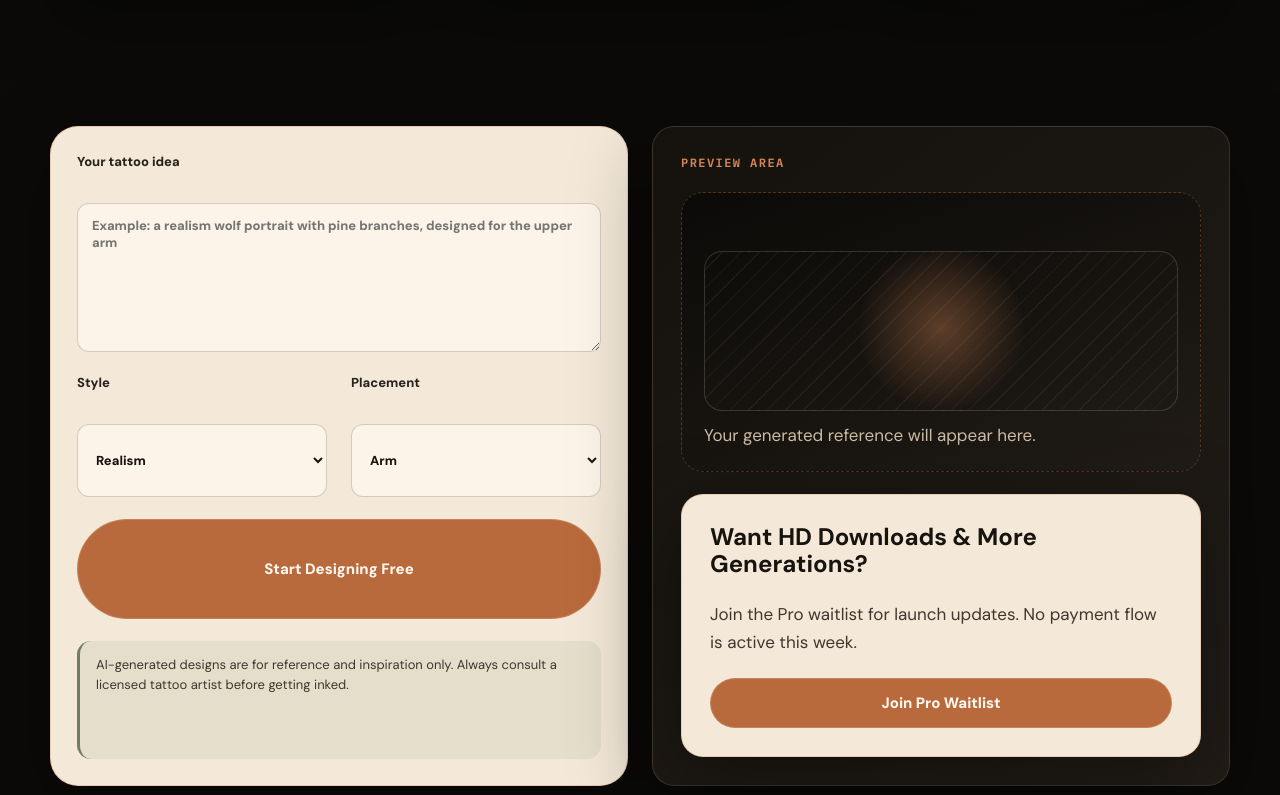
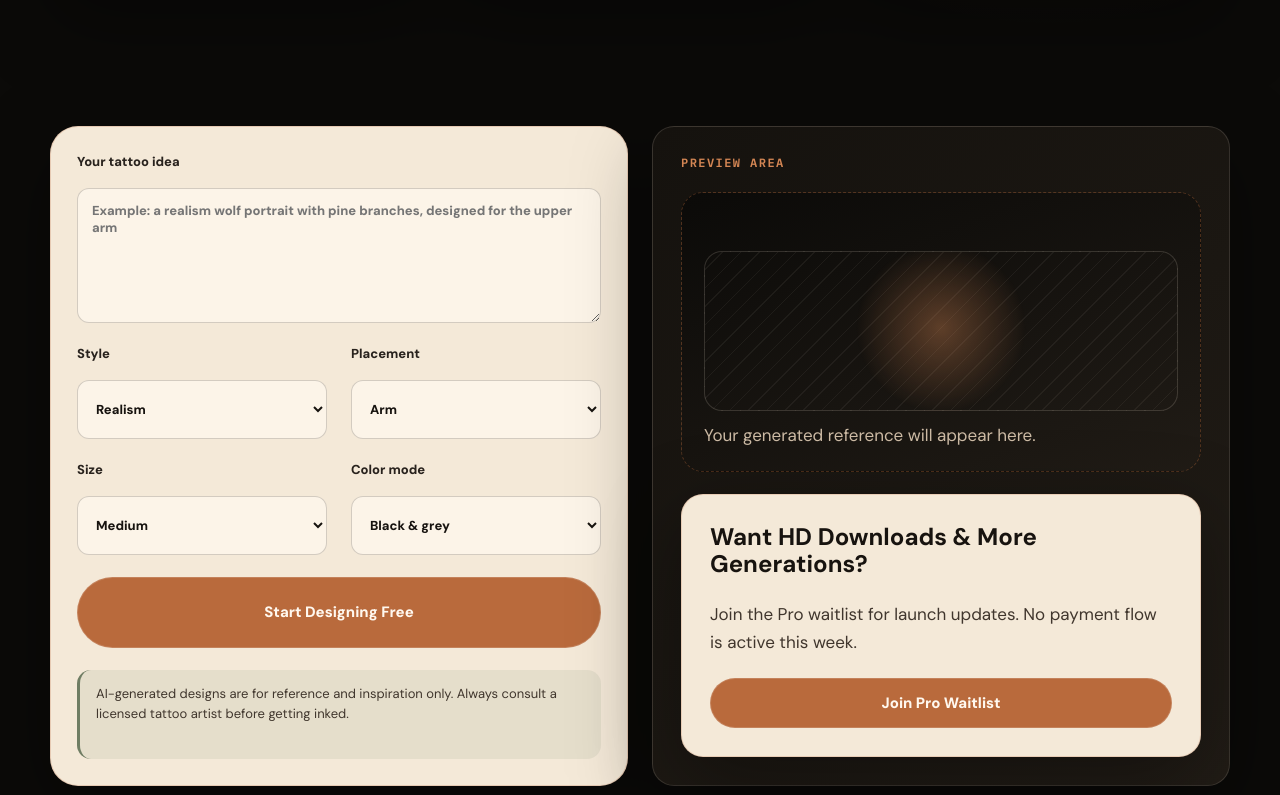
Before and after one commit to wwanxin19-ops/aitattoogenerator, a Next.js app: page /ai-tattoo-generator in a window 1280 px wide. Shown: the part 685-1480 px from the top of the page. Built offline with nearby package versions, Linux system fonts and the light colour scheme.

Commit message:
feat: connect frontend to leads events and generator api

```diff
--- a/app/ai-tattoo-generator/page.tsx
+++ b/app/ai-tattoo-generator/page.tsx
@@ -1,6 +1,5 @@
 import type { Metadata } from "next";
-import { ComplianceNote } from "@/components/Shared";
-import { ModalButton } from "@/components/ModalButtons";
+import { GeneratorForm } from "@/components/GeneratorForm";
 
 export const metadata: Metadata = {
   title: "AI Tattoo Generator — See Your Design in 30 Seconds",
@@ -26,45 +25,7 @@ export default function GeneratorPage() {
       </section>
 
       <section className="section section-tight">
-        <div className="container grid-2">
-          <form className="generator-panel stack">
-            <label>
-              Your tattoo idea
-              <textarea placeholder="Example: a realism wolf portrait with pine branches, designed for the upper arm" />
-            </label>
-            <div className="grid-2">
-              <label>
-                Style
-                <select defaultValue="realism">
-                  <option value="realism">Realism</option>
-                  <option value="minimalist">Minimalist</option>
-                  <option value="traditional">Traditional</option>
-                  <option value="fine-line">Fine line</option>
-                </select>
-              </label>
-              <label>
-                Placement
-                <select defaultValue="arm">
-                  <option value="arm">Arm</option>
-                  <option value="forearm">Forearm</option>
-                  <option value="wrist">Wrist</option>
-                  <option value="shoulder">Shoulder</option>
-                </select>
-              </label>
-            </div>
-            <button className="btn btn-primary btn-block" type="button">Start Designing Free</button>
-            <ComplianceNote tool />
-          </form>
-          <aside className="card-dark stack">
-            <span className="eyebrow">Preview area</span>
-            <div className="preview-box"><div className="preview-art" aria-hidden="true" /><p>Your generated reference will appear here.</p></div>
-            <div className="card-paper stack">
-              <h3>Want HD Downloads & More Generations?</h3>
-              <p>Join the Pro waitlist for launch updates. No payment flow is active this week.</p>
-              <ModalButton type="pro" block>Join Pro Waitlist</ModalButton>
-            </div>
-          </aside>
-        </div>
+        <GeneratorForm />
       </section>
     </main>
   );
--- a/components/EmailModal.tsx
+++ b/components/EmailModal.tsx
@@ -9,18 +9,24 @@ type EmailModalProps = {
   onClose: () => void;
 };
 
-type WaitlistErrorCode =
-  | "ALREADY_JOINED"
+type LeadsErrorCode =
+  | "INVALID_JSON"
   | "INVALID_EMAIL"
   | "INVALID_SOURCE"
+  | "DUPLICATE_LEAD"
+  | "ALREADY_JOINED"
   | "RATE_LIMITED"
+  | "SERVER_CONFIG_ERROR"
   | "CONFIG_ERROR"
-  | "SERVER_ERROR";
+  | "DATABASE_ERROR"
+  | "SERVER_ERROR"
+  | "METHOD_NOT_ALLOWED";
 
-type WaitlistResponse =
+type LeadsResponse =
   | {
       success: true;
       data: {
+        id?: string;
         email: string;
         source: ModalType;
         created_at: string;
@@ -29,7 +35,7 @@ type WaitlistResponse =
   | {
       success: false;
       error: {
-        code: WaitlistErrorCode;
+        code: LeadsErrorCode;
         message: string;
       };
     };
@@ -51,38 +57,61 @@ const modalCopy = {
   }
 } satisfies Record<ModalType, Record<string, string>>;
 
+const successMessage = "Thanks — you're on the list.";
+const duplicateMessage = "You're already on the waitlist.";
 const fallbackErrorMessage = "Something went wrong. Please try again.";
 
-function getErrorMessage(code: WaitlistErrorCode, message?: string) {
-  if (message) return message;
-
+function getErrorMessage(code: LeadsErrorCode, message?: string) {
   switch (code) {
+    case "DUPLICATE_LEAD":
     case "ALREADY_JOINED":
-      return "This email is already on this waitlist.";
+      return duplicateMessage;
     case "INVALID_EMAIL":
       return "Please enter a valid email address.";
+    case "RATE_LIMITED":
+      return "Too many attempts. Please try again later.";
     case "INVALID_SOURCE":
       return "This waitlist source is not supported.";
-    case "RATE_LIMITED":
-      return "Too many attempts. Please wait a moment and try again.";
+    case "INVALID_JSON":
+    case "SERVER_CONFIG_ERROR":
     case "CONFIG_ERROR":
-      return "The waitlist is not configured yet. Please try again later.";
+    case "DATABASE_ERROR":
     case "SERVER_ERROR":
-      return fallbackErrorMessage;
+    case "METHOD_NOT_ALLOWED":
     default:
-      return fallbackErrorMessage;
+      return message || fallbackErrorMessage;
   }
 }
 
+function trackEmailSubmit(source: ModalType) {
+  return fetch("/api/events", {
+    method: "POST",
+    headers: {
+      "Content-Type": "application/json"
+    },
+    body: JSON.stringify({
+      event: "email_submit",
+      source,
+      page: window.location.pathname,
+      metadata: {
+        form: "email_modal"
+      }
+    })
+  }).catch(() => undefined);
+}
+
 export function EmailModal({ type, onClose }: EmailModalProps) {
-  const [submitted, setSubmitted] = useState(false);
+  const [submittedMessage, setSubmittedMessage] = useState("");
   const [errorMessage, setErrorMessage] = useState("");
   const [isSubmitting, setIsSubmitting] = useState(false);
   const copy = modalCopy[type];
 
   async function handleSubmit(event: FormEvent<HTMLFormElement>) {
     event.preventDefault();
-    const formData = new FormData(event.currentTarget);
+    if (isSubmitting) return;
+
+    const form = event.currentTarget;
+    const formData = new FormData(form);
     const email = String(formData.get("email") ?? "").trim();
 
     if (!email) {
@@ -94,23 +123,30 @@ export function EmailModal({ type, onClose }: EmailModalProps) {
     setErrorMessage("");
 
     try {
-      const response = await fetch("/api/waitlist", {
+      const response = await fetch("/api/leads", {
         method: "POST",
         headers: {
           "Content-Type": "application/json"
         },
         body: JSON.stringify({ email, source: type })
       });
-      const result = (await response.json()) as WaitlistResponse;
+      const result = (await response.json()) as LeadsResponse;
 
-      if (!response.ok || !result.success) {
-        const error = result.success ? undefined : result.error;
-        setErrorMessage(getErrorMessage(error?.code ?? "SERVER_ERROR", error?.message));
+      if (!result.success) {
+        const message = getErrorMessage(result.error.code, result.error.message);
+        if (result.error.code === "DUPLICATE_LEAD" || result.error.code === "ALREADY_JOINED") {
+          setSubmittedMessage(message);
+          form.reset();
+          void trackEmailSubmit(type);
+          return;
+        }
+        setErrorMessage(message);
         return;
       }
 
-      setSubmitted(true);
-      event.currentTarget.reset();
+      setSubmittedMessage(successMessage);
+      form.reset();
+      void trackEmailSubmit(type);
     } catch {
       setErrorMessage(fallbackErrorMessage);
     } finally {
@@ -136,9 +172,9 @@ export function EmailModal({ type, onClose }: EmailModalProps) {
           <span className="eyebrow">Early access</span>
           <h2 id="email-modal-title">{copy.headline}</h2>
           <p>{copy.sub}</p>
-          {submitted ? (
+          {submittedMessage ? (
             <div className="compliance-note tool-compliance" role="status">
-              Thanks — you&apos;re on the list.
+              {submittedMessage}
             </div>
           ) : (
             <form className="stack" onSubmit={handleSubmit}>
@@ -151,7 +187,7 @@ export function EmailModal({ type, onClose }: EmailModalProps) {
                   {errorMessage}
                 </div>
               ) : null}
-              <button className="btn btn-primary btn-block" type="submit" disabled={isSubmitting}>
+              <button className="btn btn-primary btn-block" type="submit" disabled={isSubmitting} aria-busy={isSubmitting}>
                 {isSubmitting ? "Submitting..." : copy.button}
               </button>
             </form>
--- /dev/null
+++ b/components/GeneratorForm.tsx
@@ -0,0 +1,184 @@
+"use client";
+
+import { FormEvent, useState } from "react";
+import { ComplianceNote } from "@/components/Shared";
+import { ModalButton } from "@/components/ModalButtons";
+
+type GenerateResponse =
+  | {
+      success: true;
+      data: {
+        request_id: string;
+        status: "mocked";
+        message: string;
+        created_at: string;
+        result: {
+          image_url: string | null;
+          preview_text: string;
+        };
+      };
+    }
+  | {
+      success: false;
+      error: {
+        code: string;
+        message: string;
+      };
+    };
+
+const fallbackErrorMessage = "Something went wrong. Please try again.";
+
+function trackGeneratorUse(style: string, placement: string, size: string, colorMode: string) {
+  return fetch("/api/events", {
+    method: "POST",
+    headers: {
+      "Content-Type": "application/json"
+    },
+    body: JSON.stringify({
+      event: "generator_use",
+      page: window.location.pathname,
+      metadata: {
+        style,
+        placement,
+        size,
+        color_mode: colorMode
+      }
+    })
+  }).catch(() => undefined);
+}
+
+export function GeneratorForm() {
+  const [previewText, setPreviewText] = useState("Your generated reference will appear here.");
+  const [errorMessage, setErrorMessage] = useState("");
+  const [isSubmitting, setIsSubmitting] = useState(false);
+
+  async function handleSubmit(event: FormEvent<HTMLFormElement>) {
+    event.preventDefault();
+    if (isSubmitting) return;
+
+    const form = event.currentTarget;
+    const formData = new FormData(form);
+    const prompt = String(formData.get("prompt") ?? "").trim();
+    const style = String(formData.get("style") ?? "").trim();
+    const placement = String(formData.get("placement") ?? "").trim();
+    const size = String(formData.get("size") ?? "").trim();
+    const colorMode = String(formData.get("color_mode") ?? "").trim();
+
+    if (!prompt) {
+      setErrorMessage("Please describe the tattoo you want to generate.");
+      return;
+    }
+
+    setIsSubmitting(true);
+    setErrorMessage("");
+    setPreviewText("Creating your mock tattoo concept...");
+
+    try {
+      const response = await fetch("/api/generate", {
+        method: "POST",
+        headers: {
+          "Content-Type": "application/json"
+        },
+        body: JSON.stringify({
+          prompt,
+          style,
+          placement,
+          size,
+          color_mode: colorMode
+        })
+      });
+      const result = (await response.json()) as GenerateResponse;
+
+      if (!response.ok || !result.success) {
+        const message = result.success ? fallbackErrorMessage : result.error.message || fallbackErrorMessage;
+        setErrorMessage(message);
+        setPreviewText("Your generated reference will appear here.");
+        return;
+      }
+
+      setPreviewText(result.data.result.preview_text);
+      void trackGeneratorUse(style, placement, size, colorMode);
+    } catch {
+      setErrorMessage(fallbackErrorMessage);
+      setPreviewText("Your generated reference will appear here.");
+    } finally {
+      setIsSubmitting(false);
+    }
+  }
+
+  return (
+    <div className="container grid-2">
+      <form className="generator-panel stack" onSubmit={handleSubmit}>
+        <label>
+          Your tattoo idea
+          <textarea
+            name="prompt"
+            required
+            placeholder="Example: a realism wolf portrait with pine branches, designed for the upper arm"
+          />
+        </label>
+        <div className="grid-2">
+          <label>
+            Style
+            <select name="style" defaultValue="realism">
+              <option value="realism">Realism</option>
+              <option value="minimalist">Minimalist</option>
+              <option value="traditional">Traditional</option>
+              <option value="fine-line">Fine line</option>
+            </select>
+          </label>
+          <label>
+            Placement
+            <select name="placement" defaultValue="arm">
+              <option value="arm">Arm</option>
+              <option value="forearm">Forearm</option>
+              <option value="wrist">Wrist</option>
+              <option value="shoulder">Shoulder</option>
+            </select>
+          </label>
+        </div>
+        <div className="grid-2">
+          <label>
+            Size
+            <select name="size" defaultValue="medium">
+              <option value="small">Small</option>
+              <option value="medium">Medium</option>
+              <option value="large">Large</option>
+            </select>
+          </label>
+          <label>
+            Color mode
+            <select name="color_mode" defaultValue="black-and-grey">
+              <option value="black-and-grey">Black & grey</option>
+              <option value="color">Color</option>
+              <option value="fine-line">Fine line</option>
+            </select>
+          </label>
+        </div>
+        {errorMessage ? (
+          <div className="compliance-note" role="alert">
+            {errorMessage}
+          </div>
+        ) : null}
+        <button className="btn btn-primary btn-block" type="submit" disabled={isSubmitting} aria-busy={isSubmitting}>
+          {isSubmitting ? "Creating mock preview..." : "Start Designing Free"}
+        </button>
+        <ComplianceNote tool />
+      </form>
+      <aside className="card-dark stack">
+        <span className="eyebrow">Preview area</span>
+        <div className="preview-box" role="status">
+          <div className="preview-art" aria-hidden="true" />
+          <p>{previewText}</p>
+        </div>
+        <div className="card-paper stack">
+          <h3>Want HD Downloads & More Generations?</h3>
+          <p>Join the Pro waitlist for launch updates. No payment flow is active this week.</p>
+          <ModalButton type="pro" block section="generator-preview">
+            Join Pro Waitlist
+          </ModalButton>
+        </div>
+      </aside>
+    </div>
+  );
+}
```
Also changed, not shown: components/ModalButtons.tsx (+26 -2 lines).
